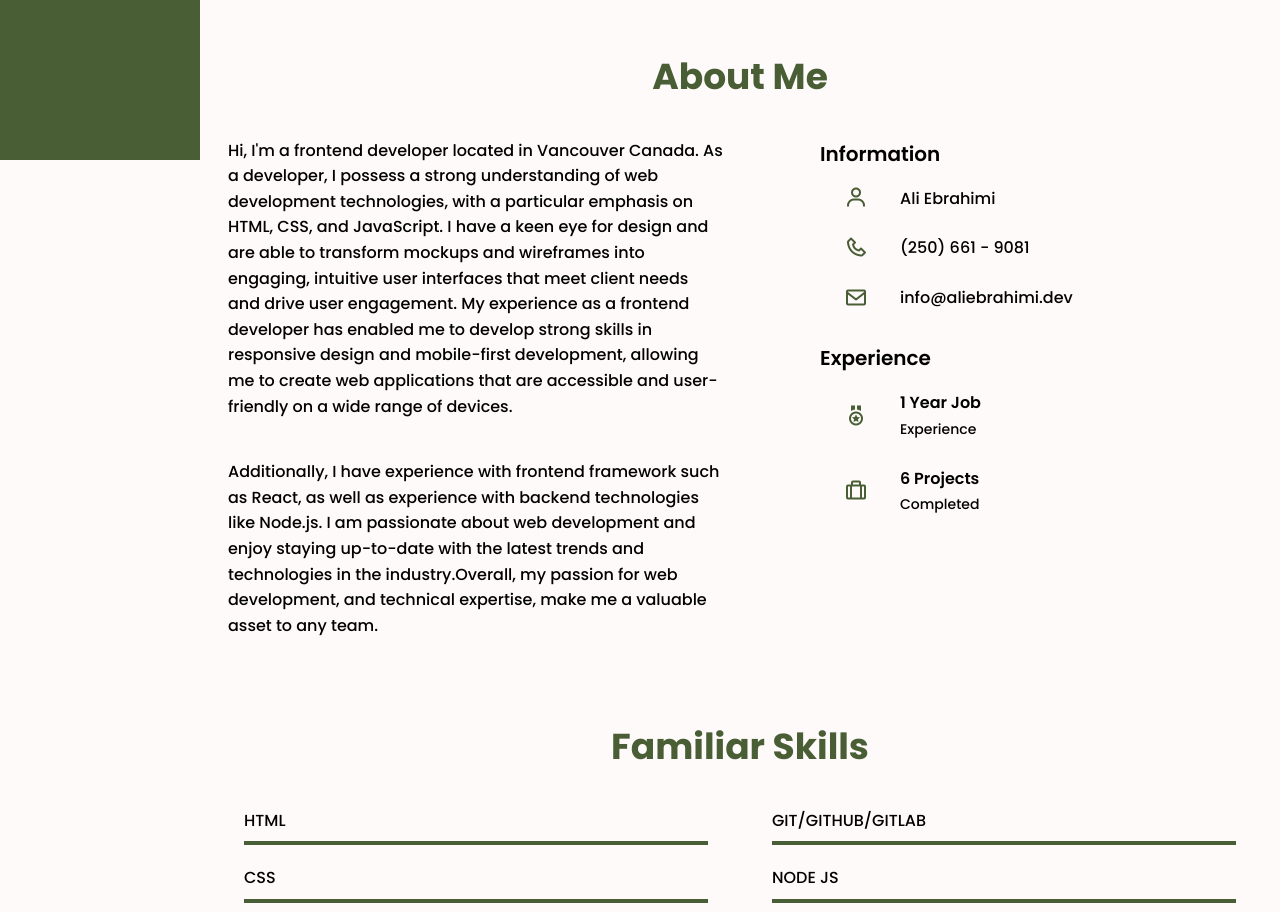
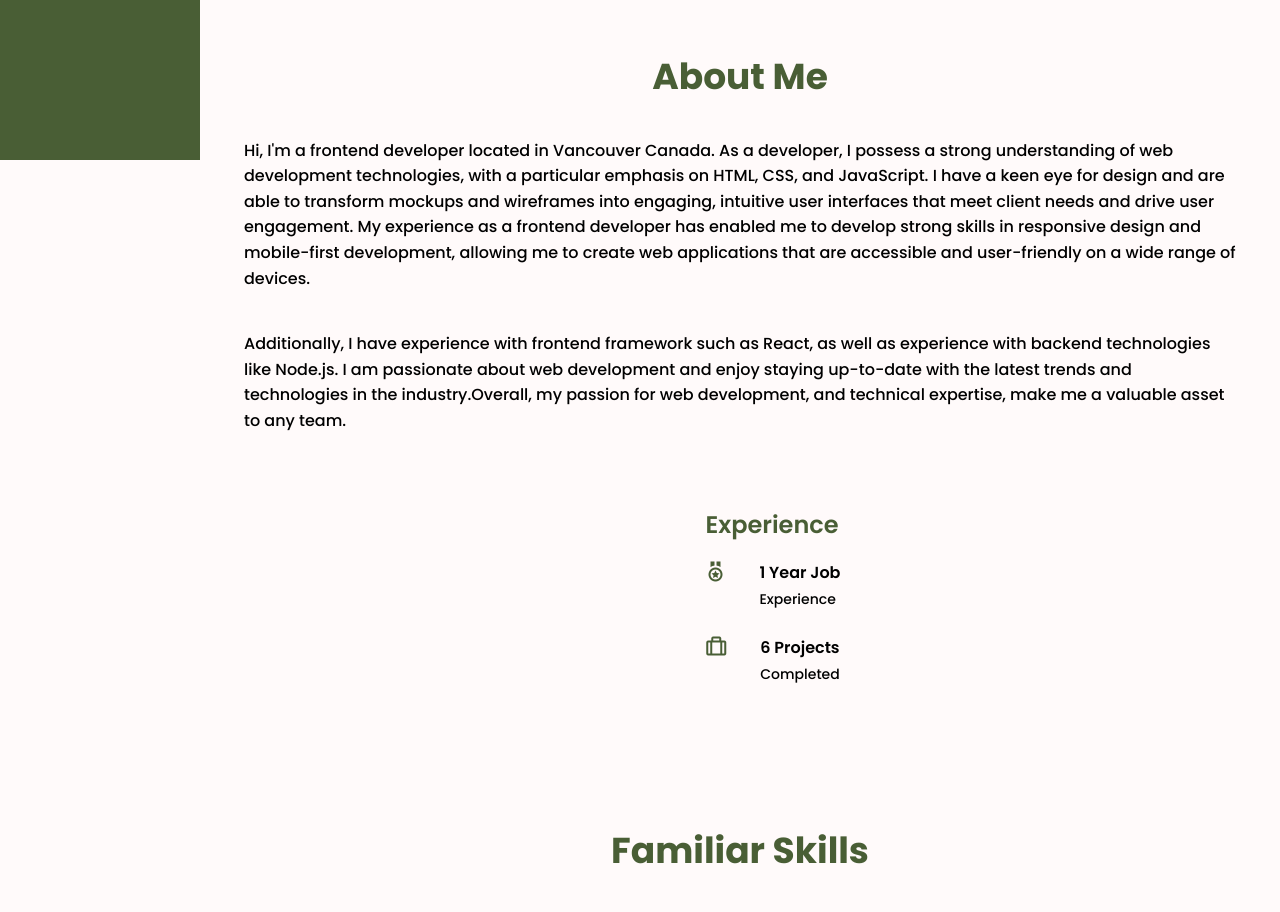
Before and after one commit to CyrusM3/react-portfolio, a React (Create React App) app: page / in a window 1280 px wide. Shown: the part 640-1552 px from the top of the page. Built offline with nearby package versions, Linux system fonts and the light colour scheme; the HTML template or start-up script is replaced by a standard one.

Commit message:
modified css

```diff
--- a/src/components/About.js
+++ b/src/components/About.js
@@ -1,4 +1,4 @@
-import heroImage from '../images/ali.png';
+// import heroImage from '../images/ali.png';
 import { contactInfo } from '../data.js';
 
 const About = () => {
@@ -21,7 +21,7 @@ const About = () => {
               wide range of devices.
             </p>
 
-            <p>
+            <p className='about__text'>
               Additionally, I have experience with frontend framework such as
               React, as well as experience with backend technologies like
               Node.js. I am passionate about web development and enjoy staying
@@ -33,7 +33,7 @@ const About = () => {
           </div>
 
           <div>
-            <div className='about__information'>
+            {/* <div className='about__information'>
               <h3 className='about__information-title'>Information</h3>
               {contactInfo.map((information) => {
                 const { id, icon, info } = information;
@@ -44,10 +44,10 @@ const About = () => {
                   </div>
                 );
               })}
-            </div>
+            </div> */}
 
             <div className='about__information'>
-              <h3 className='about__information-title'>Experience</h3>
+              <h2 className='about__information-title'>Experience</h2>
 
               <div className='about__information-data'>
                 <i className='bx bx-medal about__information-icon'></i>
--- a/src/index.css
+++ b/src/index.css
@@ -240,20 +240,24 @@ img {
 }
 
 .about__information {
+  display: flex;
+  flex-direction: column;
+  align-items: center;
+  justify-content: center;
   margin-bottom: var(--mb-4);
 }
 
 .about__information-title {
-  font-size: var(--h3-font-size);
   font-weight: var(--font-semi-bold);
-  color: var(--first-color-dark);
+  color: var(--first-color);
   margin-bottom: var(--mb-2);
+  text-align: center;
 }
 
 .about__information-data {
   display: flex;
-  align-items: center;
-  padding-left: var(--mb-3);
+  justify-content: center;
+  /* padding-left: var(--mb-3); */
   margin-bottom: var(--mb-3);
 }
 
@@ -273,9 +277,9 @@ img {
 }
 
 /* ===== SKILLS =====*/
-.skills__container {
-  /* row-gap: 2rem; */
-}
+/* .skills__container {
+  row-gap: 2rem;
+} */
 
 .skills__subtitle {
   font-size: var(--h3-font-size);
@@ -544,7 +548,7 @@ textarea.contact__input {
   .nav__menu {
     width: var(--nav-width);
   }
-  .about__container,
+  /* .about__container, */
   .skills__container,
   .works__container,
   .contact__container,
@@ -555,6 +559,8 @@ textarea.contact__input {
     text-align: initial;
   }
   .about__text {
+    margin-left: 1rem;
+    margin-right: 1rem;
     margin-bottom: var(--mb-5);
   }
   .about__img {
```
